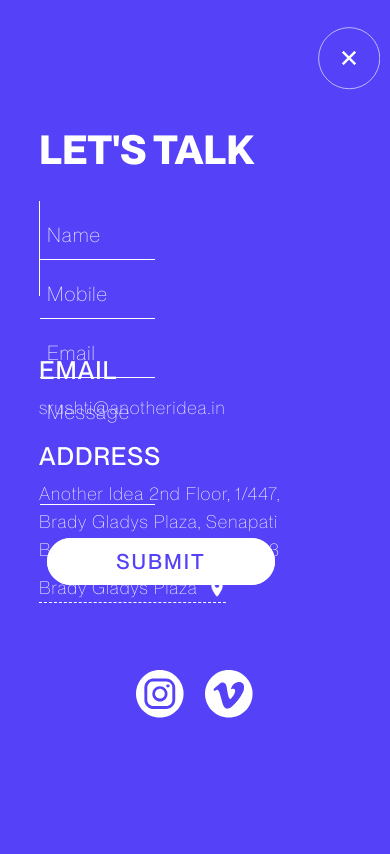
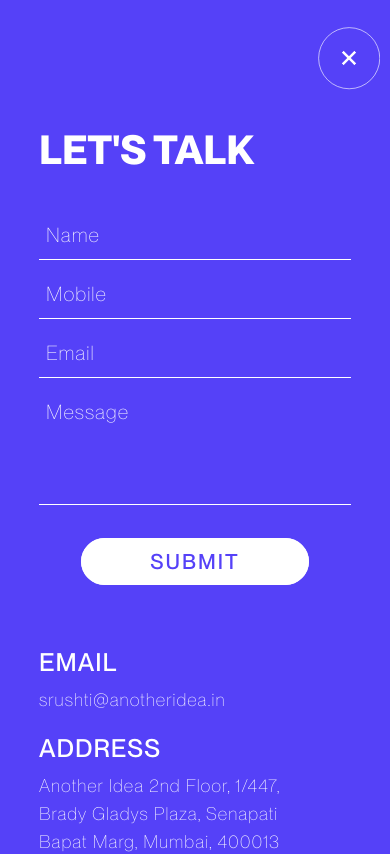
Before and after one commit to dhirajkushwaha/anotheridea, a Next.js app: page /contact in a window 390 px wide. Shown: the top 854 px of the page. Built offline with nearby package versions, Linux system fonts and the light colour scheme.

Commit message:
progress

```diff
--- a/styles/style.css
+++ b/styles/style.css
@@ -2846,7 +2846,6 @@ img.OtherDirectors-Image {
 }
 
 .contact-form{
-	padding-left: calc( (50 / 19.2) * 1vw );
 
 	display: flex;
 	flex-direction: column;
@@ -2860,6 +2859,7 @@ img.OtherDirectors-Image {
 	height: 24.4vw;
 
 	border-left: 1px solid white;
+	padding-left: calc( (50 / 19.2) * 1vw );
 }
 
 .ContactForm-processing{
@@ -2935,10 +2935,12 @@ button.FormButton .AppButton-label{
 		line-height: calc( (55 / var(--vw-size-px)) * 1vw );
 	}
 
-	.contact-form{
+	.ContactForm-form{
 		border: none;
+		width: 100%;
+		height: auto;
+
 		padding: 0;
-		width: 100%;
 	}
 
 	.ContactForm-details{
```
